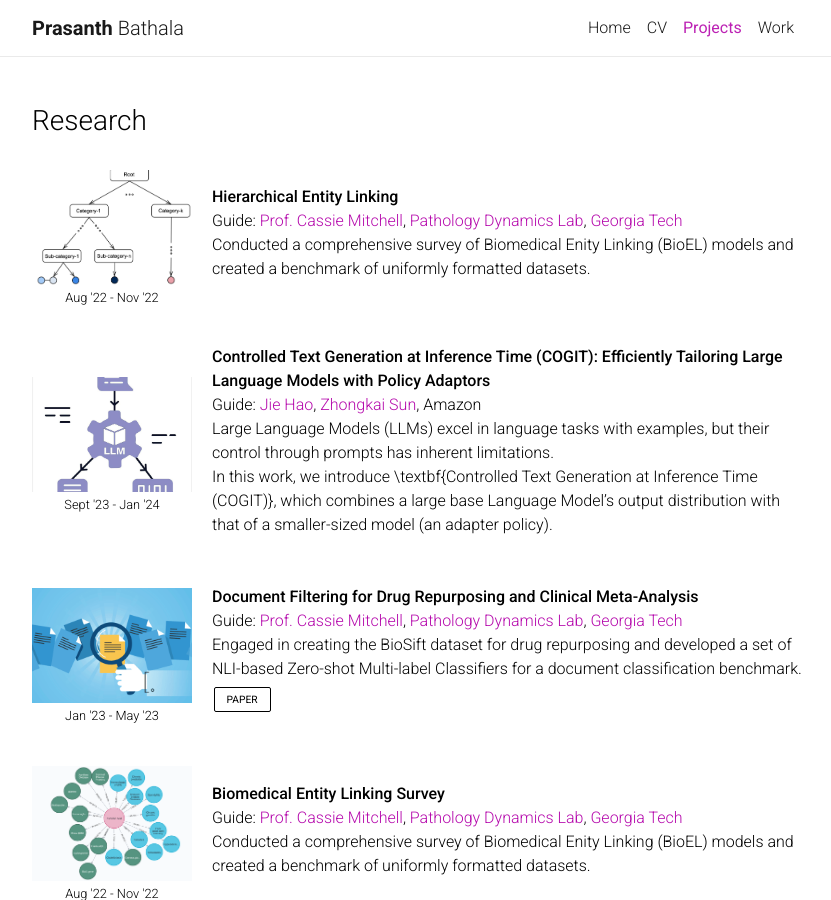
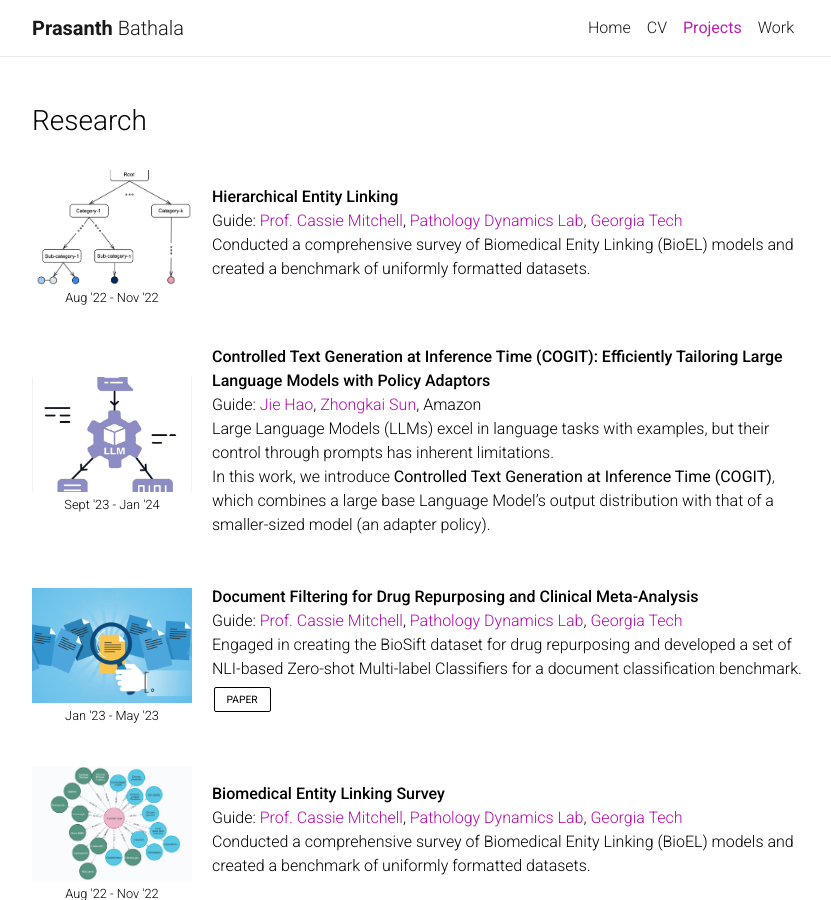
Before and after one commit to prasbathala/prasbathala.github.io, a Jekyll site: the page built from _pages/projects.md, in a window 1280 px wide and 900 px high. Shown: the whole window, without its empty margins (223-1054 px from the left). Built offline with Jekyll 4.4.1, drawn with Linux system fonts in a browser that asks for light colours; nearby versions of some CDN libraries; comment, search, counter and statistics services are not loaded; a style sheet for code colours, icons or effects is not loaded.

Commit message:
Updated Research

```diff
--- a/_data/research.yml
+++ b/_data/research.yml
@@ -18,7 +18,7 @@
     src: /assets/img/research/cogit.png
     alt:
   date: Sept '23 - Jan '24
-  description: Large Language Models (LLMs) excel in language tasks with examples, but their control through prompts has inherent limitations. <br> In this work, we introduce \textbf{Controlled Text Generation at Inference Time (COGIT)}, which combines a large base Language Model’s output distribution with that of a smaller-sized model (an adapter policy).
+  description: Large Language Models (LLMs) excel in language tasks with examples, but their control through prompts has inherent limitations. <br> In this work, we introduce <b>Controlled Text Generation at Inference Time (COGIT)</b>, which combines a large base Language Model’s output distribution with that of a smaller-sized model (an adapter policy).
   links:
     code:
     demo:
```
